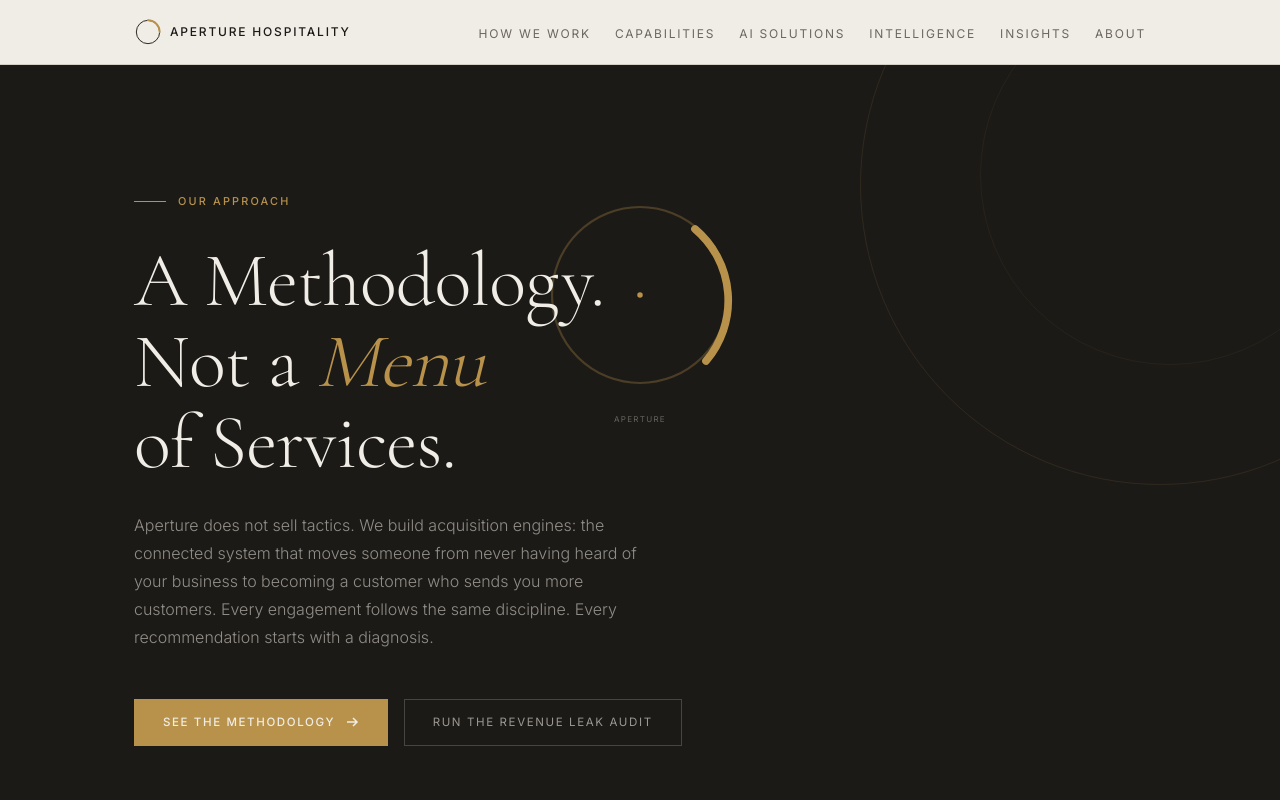
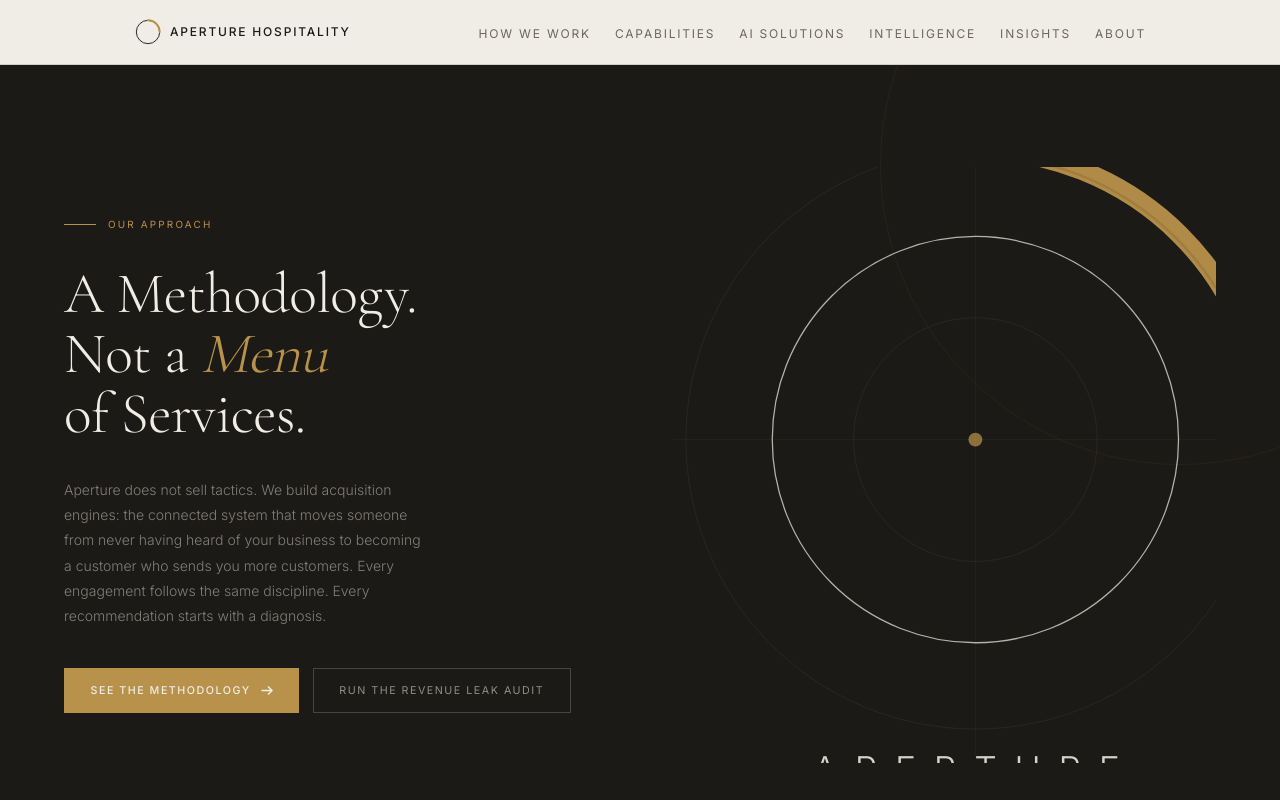
Before and after one commit to letsnavigatebmw/aperture-hospitality, a Next.js app: page /how-we-work in a window 1280 px wide. Shown: the top 800 px of the page. Built offline with nearby package versions, Linux system fonts and the light colour scheme.

Commit message:
Implement oversized bleeding logo on How We Work page: 115% width, -14% right offset with overflow:hidden containment

```diff
--- a/app/how-we-work/page.tsx
+++ b/app/how-we-work/page.tsx
@@ -182,66 +182,77 @@
       <style>{mobileStyles}</style>
       <Nav />
 
+      <style>{`@keyframes ticker { from { transform: translateX(0); } to { transform: translateX(-50%); } }`}</style>
+
       {/* HERO */}
-      <section style={{ background: '#1C1A17', padding: 'clamp(7rem, 10vw, 8rem) clamp(1.5rem, 5vw, 4rem) 0', position: 'relative', overflow: 'hidden' }}>
-        <div style={{ position: 'absolute', top: '-180px', right: '-180px', width: '600px', height: '600px', borderRadius: '50%', border: '1px solid rgba(184,146,74,0.12)', pointerEvents: 'none' }}></div>
-        <div style={{ position: 'absolute', top: '-80px', right: '-80px', width: '380px', height: '380px', borderRadius: '50%', border: '1px solid rgba(184,146,74,0.07)', pointerEvents: 'none' }}></div>
+      <section style={{ background: '#1C1A17', minHeight: '100vh', display: 'grid', gridTemplateColumns: '1fr 1fr', alignItems: 'center', padding: 'clamp(5rem, 8vw, 7rem) clamp(1.5rem, 5vw, 4rem)', gap: '3rem', position: 'relative', overflow: 'hidden' }}>
+        {/* Subtle outer arc watermark */}
+        <div style={{ position: 'absolute', top: '-200px', right: '-200px', width: '600px', height: '600px', borderRadius: '50%', border: '1px solid rgba(184,146,74,0.07)', pointerEvents: 'none' }}></div>
 
-        {/* Aperture Logo */}
-        <div style={{ position: 'absolute', top: '120px', left: '50%', transform: 'translateX(-50%)', width: '220px', display: 'flex', flexDirection: 'column', alignItems: 'center', justifyContent: 'center', pointerEvents: 'none', zIndex: 0 }}>
-          <div style={{ width: '220px', height: '220px', display: 'flex', alignItems: 'center', justifyContent: 'center', marginBottom: '0.5rem' }}>
-            <svg viewBox="0 0 200 200" width="220" height="220" fill="none" xmlns="http://www.w3.org/2000/svg">
-              {/* Main circle */}
-              <circle cx="100" cy="100" r="80" stroke="rgba(184,146,74,0.3)" strokeWidth="2"/>
-              {/* Brass accent arc - flowing curve on right side */}
-              <path d="M 150 40 A 85 85 0 0 1 160 160" stroke="#B8924A" strokeWidth="7" strokeLinecap="round" fill="none"/>
-              {/* Center dot */}
-              <circle cx="100" cy="100" r="2.5" fill="#B8924A"/>
-            </svg>
-          </div>
-          <div style={{ fontSize: '0.5rem', fontWeight: 400, letterSpacing: '0.16em', textTransform: 'uppercase', color: 'rgba(240,237,230,0.35)', textAlign: 'center' }}>
-            Aperture
-          </div>
-        </div>
-
-        <div style={{ maxWidth: '1140px', margin: '0 auto', padding: '0 clamp(1.5rem, 5vw, 4rem)', position: 'relative', zIndex: 1 }}>
-          <div style={{ display: 'flex', alignItems: 'center', gap: '0.75rem', marginBottom: '2rem', fontSize: '0.68rem', fontWeight: 500, letterSpacing: '0.2em', textTransform: 'uppercase', color: '#B8924A' }}>
-            <span style={{ width: '2rem', height: '1px', background: '#B8924A' }}></span>
-            Our Approach
+        {/* LEFT: Copy */}
+        <div style={{ position: 'relative', zIndex: 1 }}>
+          <div style={{ display: 'flex', alignItems: 'center', gap: '0.75rem', marginBottom: '2rem' }}>
+            <div style={{ width: '2rem', height: '1px', background: '#B8924A', flexShrink: 0 }}></div>
+            <span style={{ fontFamily: "'Inter', sans-serif", fontSize: '0.62rem', fontWeight: 400, letterSpacing: '0.22em', textTransform: 'uppercase', color: '#B8924A' }}>Our Approach</span>
           </div>
 
-          <h1 style={{ fontFamily: "'Cormorant Garamond', Georgia, serif", fontWeight: 300, fontSize: 'clamp(2.8rem, 6vw, 5rem)', lineHeight: 1.05, color: '#F0EDE6', maxWidth: '18ch', marginBottom: '1.75rem', letterSpacing: '-0.01em' }}>
+          <h1 style={{ fontFamily: "'Cormorant Garamond', Georgia, serif", fontWeight: 300, fontSize: 'clamp(2.4rem, 4.5vw, 4rem)', lineHeight: 1.05, color: '#F0EDE6', letterSpacing: '-0.01em', marginBottom: '2rem' }}>
             A Methodology.<br/>Not a <em style={{ fontStyle: 'italic', color: '#B8924A' }}>Menu</em><br/>of Services.
           </h1>
 
-          <p style={{ fontSize: '1rem', lineHeight: 1.75, color: 'rgba(240,237,230,0.55)', maxWidth: '54ch', marginBottom: '3rem', fontWeight: 300 }}>
+          <p style={{ fontFamily: "'Inter', sans-serif", fontSize: '0.875rem', fontWeight: 300, lineHeight: 1.8, color: 'rgba(240,237,230,0.48)', maxWidth: '42ch', marginBottom: '2.5rem' }}>
             Aperture does not sell tactics. We build acquisition engines: the connected system that moves someone from never having heard of your business to becoming a customer who sends you more customers. Every engagement follows the same discipline. Every recommendation starts with a diagnosis.
           </p>
 
-          <div style={{ display: 'flex', gap: '1rem', flexWrap: 'wrap', alignItems: 'center', paddingBottom: '5rem' }}>
-            <Link href="#methodology" style={{ display: 'inline-flex', alignItems: 'center', gap: '0.6rem', background: '#B8924A', color: '#F0EDE6', fontFamily: "'Inter', sans-serif", fontSize: '0.72rem', fontWeight: 500, letterSpacing: '0.14em', textTransform: 'uppercase', padding: '0.85rem 1.75rem', textDecoration: 'none', border: '1px solid #B8924A', transition: 'background 0.2s', cursor: 'pointer' }} onMouseEnter={(e) => { (e.currentTarget as HTMLElement).style.background = '#a07e40'; }} onMouseLeave={(e) => { (e.currentTarget as HTMLElement).style.background = '#B8924A'; }}>
+          <div style={{ display: 'flex', gap: '0.85rem', alignItems: 'center', flexWrap: 'wrap' }}>
+            <Link href="#methodology" style={{ display: 'inline-flex', alignItems: 'center', gap: '0.55rem', background: '#B8924A', border: '1px solid #B8924A', color: '#F0EDE6', fontFamily: "'Inter', sans-serif", fontSize: '0.67rem', fontWeight: 500, letterSpacing: '0.14em', textTransform: 'uppercase', padding: '0.85rem 1.6rem', textDecoration: 'none', transition: 'background 0.2s, border-color 0.2s', cursor: 'pointer' }} onMouseEnter={(e) => { (e.currentTarget as HTMLElement).style.background = '#a07e40'; (e.currentTarget as HTMLElement).style.borderColor = '#a07e40'; }} onMouseLeave={(e) => { (e.currentTarget as HTMLElement).style.background = '#B8924A'; (e.currentTarget as HTMLElement).style.borderColor = '#B8924A'; }}>
               See the Methodology
-              <svg width="14" height="14" viewBox="0 0 14 14" fill="none" stroke="currentColor" strokeWidth="1.5">
-                <path d="M2 7h10M8 3l4 4-4 4"/>
+              <svg width="13" height="13" viewBox="0 0 13 13" fill="none" stroke="currentColor" strokeWidth="1.5">
+                <path d="M1.5 6.5h10M8 2.5l4 4-4 4"/>
               </svg>
             </Link>
-            <Link href="/contact?type=audit" style={{ display: 'inline-flex', alignItems: 'center', gap: '0.6rem', background: 'transparent', color: 'rgba(240,237,230,0.6)', fontFamily: "'Inter', sans-serif", fontSize: '0.72rem', fontWeight: 400, letterSpacing: '0.14em', textTransform: 'uppercase', padding: '0.85rem 1.75rem', textDecoration: 'none', border: '1px solid rgba(240,237,230,0.2)', transition: 'border-color 0.2s, color 0.2s', cursor: 'pointer' }} onMouseEnter={(e) => { (e.currentTarget as HTMLElement).style.borderColor = 'rgba(240,237,230,0.5)'; (e.currentTarget as HTMLElement).style.color = '#F0EDE6'; }} onMouseLeave={(e) => { (e.currentTarget as HTMLElement).style.borderColor = 'rgba(240,237,230,0.2)'; (e.currentTarget as HTMLElement).style.color = 'rgba(240,237,230,0.6)'; }}>
+            <Link href="/contact?type=audit" style={{ display: 'inline-flex', alignItems: 'center', background: 'transparent', border: '1px solid rgba(240,237,230,0.2)', color: 'rgba(240,237,230,0.55)', fontFamily: "'Inter', sans-serif", fontSize: '0.67rem', fontWeight: 400, letterSpacing: '0.14em', textTransform: 'uppercase', padding: '0.85rem 1.6rem', textDecoration: 'none', transition: 'border-color 0.2s, color 0.2s', cursor: 'pointer' }} onMouseEnter={(e) => { (e.currentTarget as HTMLElement).style.borderColor = 'rgba(240,237,230,0.5)'; (e.currentTarget as HTMLElement).style.color = '#F0EDE6'; }} onMouseLeave={(e) => { (e.currentTarget as HTMLElement).style.borderColor = 'rgba(240,237,230,0.2)'; (e.currentTarget as HTMLElement).style.color = 'rgba(240,237,230,0.55)'; }}>
               Run the Revenue Leak Audit
             </Link>
           </div>
         </div>
 
-        {/* TICKER */}
-        <div style={{ borderTop: '1px solid rgba(240,237,230,0.08)', padding: '1.25rem 0', overflow: 'hidden', position: 'relative' }}>
+        {/* RIGHT: Logo - oversized, bleeding off edge */}
+        <div style={{ position: 'relative', overflow: 'hidden', height: '100%', minHeight: '400px' }}>
+          <div style={{ position: 'absolute', width: '115%', right: '-14%', top: '50%', transform: 'translateY(-50%)', pointerEvents: 'none', zIndex: 0 }}>
+            <svg viewBox="0 0 500 540" xmlns="http://www.w3.org/2000/svg" role="img" aria-label="Aperture logo mark" style={{ width: '100%', height: 'auto', display: 'block' }}>
+              <title>Aperture logo</title>
+              {/* Crosshair guide lines */}
+              <line x1="250" y1="12" x2="250" y2="500" stroke="#F0EDE6" strokeWidth="0.4" opacity="0.08"/>
+              <line x1="12" y1="250" x2="488" y2="250" stroke="#F0EDE6" strokeWidth="0.4" opacity="0.08"/>
+              {/* Outer ghost ring */}
+              <circle cx="250" cy="250" r="228" fill="none" stroke="#F0EDE6" strokeWidth="0.5" opacity="0.09"/>
+              {/* Main ring */}
+              <circle cx="250" cy="250" r="160" fill="none" stroke="#F0EDE6" strokeWidth="1" opacity="0.72"/>
+              {/* Inner ghost ring */}
+              <circle cx="250" cy="250" r="96" fill="none" stroke="#F0EDE6" strokeWidth="0.5" opacity="0.09"/>
+              {/* Brass arc: 12 o'clock (250, 22) to 3 o'clock (478, 250) */}
+              <path d="M 250 22 A 228 228 0 0 1 478 250" fill="none" stroke="#B8924A" strokeWidth="15" strokeLinecap="round" opacity="0.95"/>
+              {/* Brass arc shadow */}
+              <path d="M 250 26 A 224 224 0 0 1 474 250" fill="none" stroke="#7A5C28" strokeWidth="2" strokeLinecap="round" opacity="0.28"/>
+              {/* Centre dot */}
+              <circle cx="250" cy="250" r="5.5" fill="#B8924A" opacity="0.72"/>
+              {/* APERTURE wordmark */}
+              <text x="250" y="520" fontFamily="Inter, system-ui, sans-serif" fontWeight="300" fontSize="28" fill="#F0EDE6" textAnchor="middle" letterSpacing="14" opacity="0.88">APERTURE</text>
+            </svg>
+          </div>
+        </div>
+
+        {/* Ticker at bottom */}
+        <div style={{ position: 'absolute', bottom: 0, left: 0, right: 0, borderTop: '1px solid rgba(240,237,230,0.08)', padding: '1.25rem 0', overflow: 'hidden', zIndex: 1 }}>
           <div style={{ display: 'flex', gap: '4rem', whiteSpace: 'nowrap', animation: 'ticker 28s linear infinite' }}>
-            <span style={{ fontSize: '0.65rem', letterSpacing: '0.22em', textTransform: 'uppercase', color: 'rgba(240,237,230,0.25)', fontWeight: 400, flexShrink: 0 }}>
+            <span style={{ fontFamily: "'Inter', sans-serif", fontSize: '0.65rem', letterSpacing: '0.22em', textTransform: 'uppercase', color: 'rgba(240,237,230,0.25)', fontWeight: 400, flexShrink: 0 }}>
               Awareness <span style={{ color: 'rgba(184,146,74,0.5)', margin: '0 1.5rem' }}>→</span> Acquisition <span style={{ color: 'rgba(184,146,74,0.5)', margin: '0 1.5rem' }}>→</span> Activation <span style={{ color: 'rgba(184,146,74,0.5)', margin: '0 1.5rem' }}>→</span> Amplification
             </span>
-            <span style={{ fontSize: '0.65rem', letterSpacing: '0.22em', textTransform: 'uppercase', color: 'rgba(240,237,230,0.25)', fontWeight: 400, flexShrink: 0 }}>
+            <span style={{ fontFamily: "'Inter', sans-serif", fontSize: '0.65rem', letterSpacing: '0.22em', textTransform: 'uppercase', color: 'rgba(240,237,230,0.25)', fontWeight: 400, flexShrink: 0 }}>
               Prospect <span style={{ color: 'rgba(184,146,74,0.5)', margin: '0 1.5rem' }}>→</span> Visitor <span style={{ color: 'rgba(184,146,74,0.5)', margin: '0 1.5rem' }}>→</span> Lead <span style={{ color: 'rgba(184,146,74,0.5)', margin: '0 1.5rem' }}>→</span> Customer <span style={{ color: 'rgba(184,146,74,0.5)', margin: '0 1.5rem' }}>→</span> Promoter
             </span>
           </div>
-          <style>{`@keyframes ticker { from { transform: translateX(0); } to { transform: translateX(-50%); } }`}</style>
         </div>
       </section>
 
```
